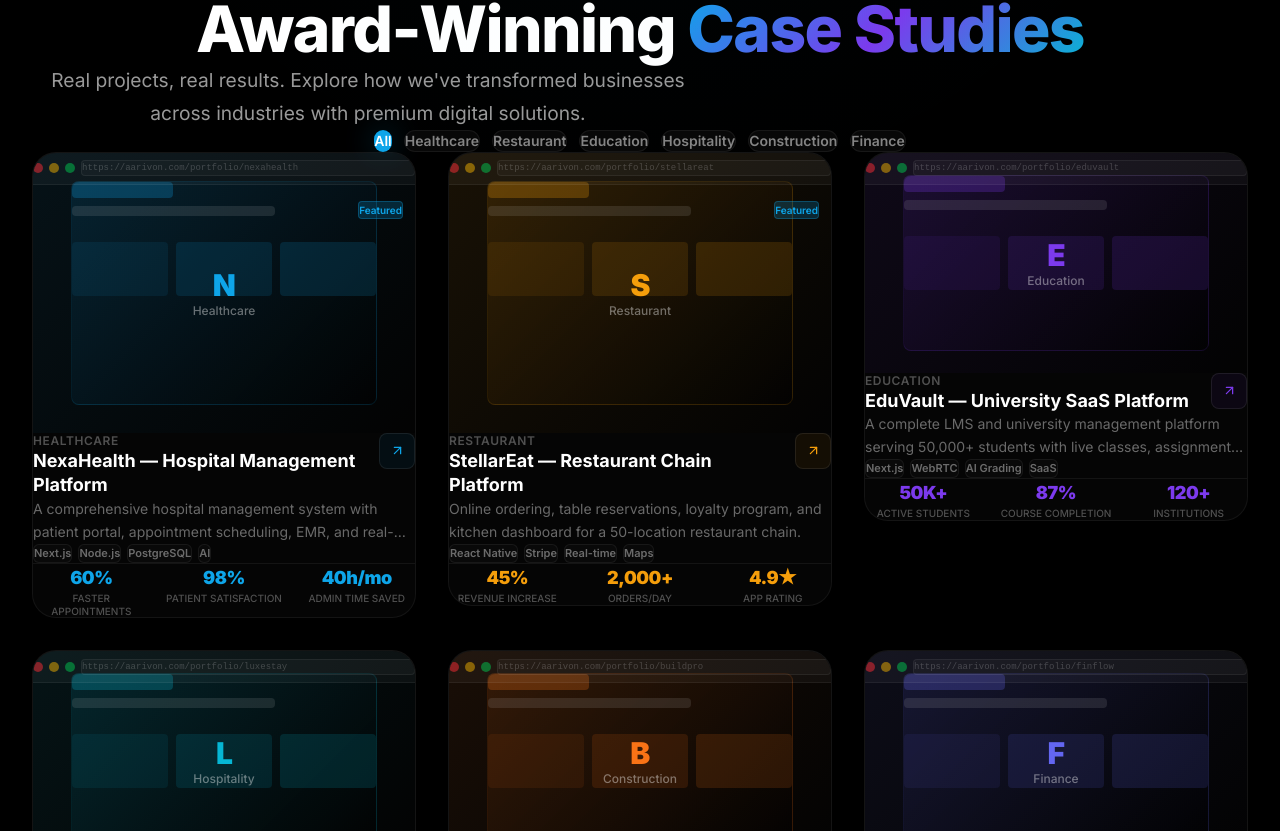
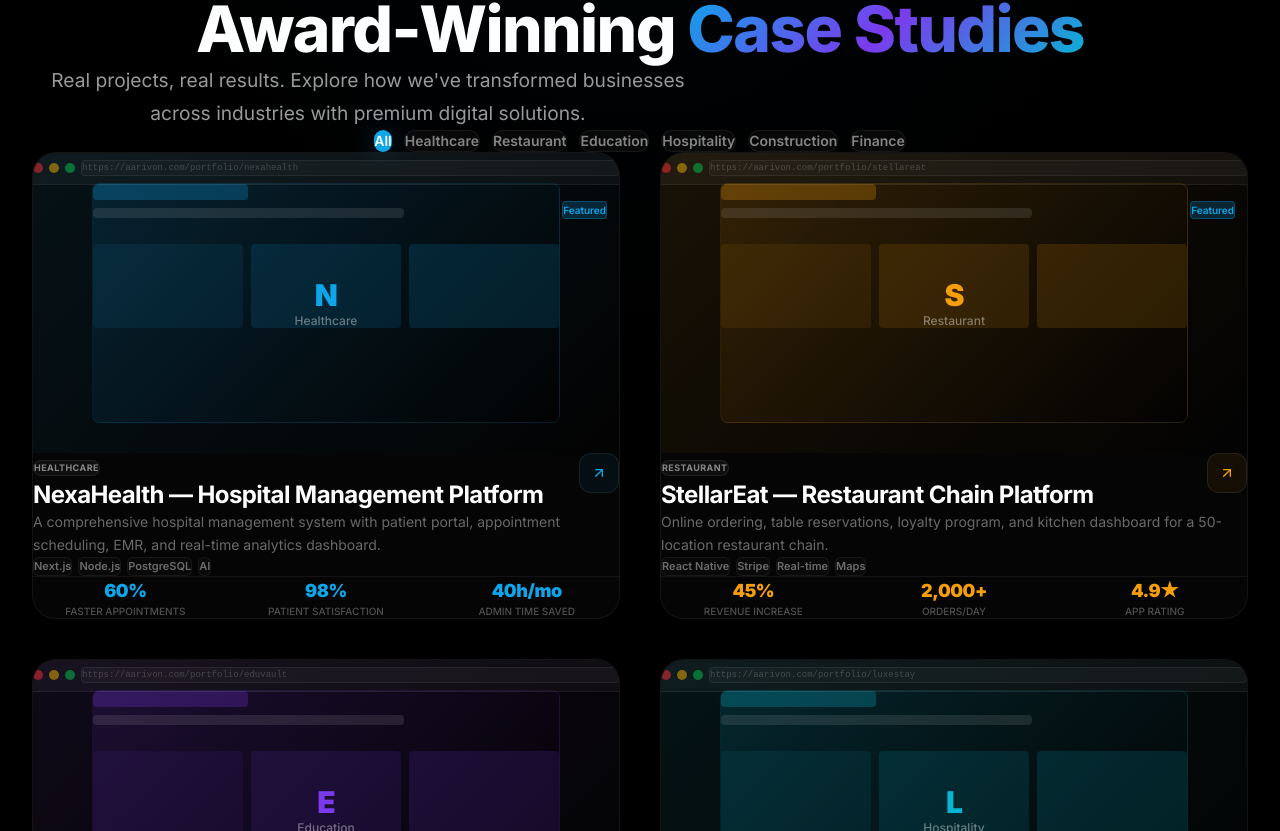
Before and after one commit to thoomuanishpatel-commits/444, a Next.js app: page / in a window 1280 px wide. Shown: the part 4009-4840 px from the top of the page. Built offline with nearby package versions, Linux system fonts and the light colour scheme.

Commit message:
design: redesign portfolio showcase to a premium 2-column layout with category badges, 300px mockup visuals, and text-2xl titles

```diff
--- a/components/sections/Portfolio.tsx
+++ b/components/sections/Portfolio.tsx
@@ -38,7 +38,7 @@ function PortfolioCard({
         <div
           className="relative overflow-hidden"
           style={{
-            height: item.featured ? "280px" : "220px",
+            height: "300px",
             background: `linear-gradient(135deg, ${item.color}15, rgba(0,0,0,0.5))`,
           }}
         >
@@ -128,18 +128,18 @@ function PortfolioCard({
         <div className="p-8">
           <div className="flex items-start justify-between gap-3 mb-4">
             <div>
-              <p className="text-xs text-white/30 font-semibold uppercase tracking-wider mb-1">
+              <span className="px-3 py-1 rounded-full text-[9px] font-bold uppercase tracking-wider bg-white/[0.04] border border-white/[0.08] text-white/50 inline-block mb-3">
                 {item.category}
-              </p>
-              <h3 className="font-bold text-white text-lg leading-snug">
+              </span>
+              <h3 className="font-bold text-white text-2xl group-hover:text-gradient transition-all duration-300 leading-snug tracking-tight">
                 {item.title}
               </h3>
             </div>
             <div
-              className="w-9 h-9 rounded-lg flex items-center justify-center flex-shrink-0 border border-white/[0.08] group-hover:border-white/20 transition-colors"
+              className="w-10 h-10 rounded-xl flex items-center justify-center flex-shrink-0 border border-white/[0.08] group-hover:border-white/20 group-hover:bg-white/[0.04] transition-all duration-300"
               style={{ background: `${item.color}10` }}
             >
-              <ArrowUpRight size={15} style={{ color: item.color }} />
+              <ArrowUpRight size={16} className="transition-transform duration-300 group-hover:translate-x-0.5 group-hover:-translate-y-0.5" style={{ color: item.color }} />
             </div>
           </div>
 
@@ -257,7 +257,7 @@ export function Portfolio() {
         </motion.div>
 
         {/* Portfolio Grid */}
-        <div className="grid grid-cols-1 md:grid-cols-2 lg:grid-cols-3 gap-8">
+        <div className="grid grid-cols-1 lg:grid-cols-2 gap-10">
           <AnimatePresence mode="popLayout">
             {filtered.map((item, i) => (
               <PortfolioCard key={item.id} item={item} index={i} />
```
